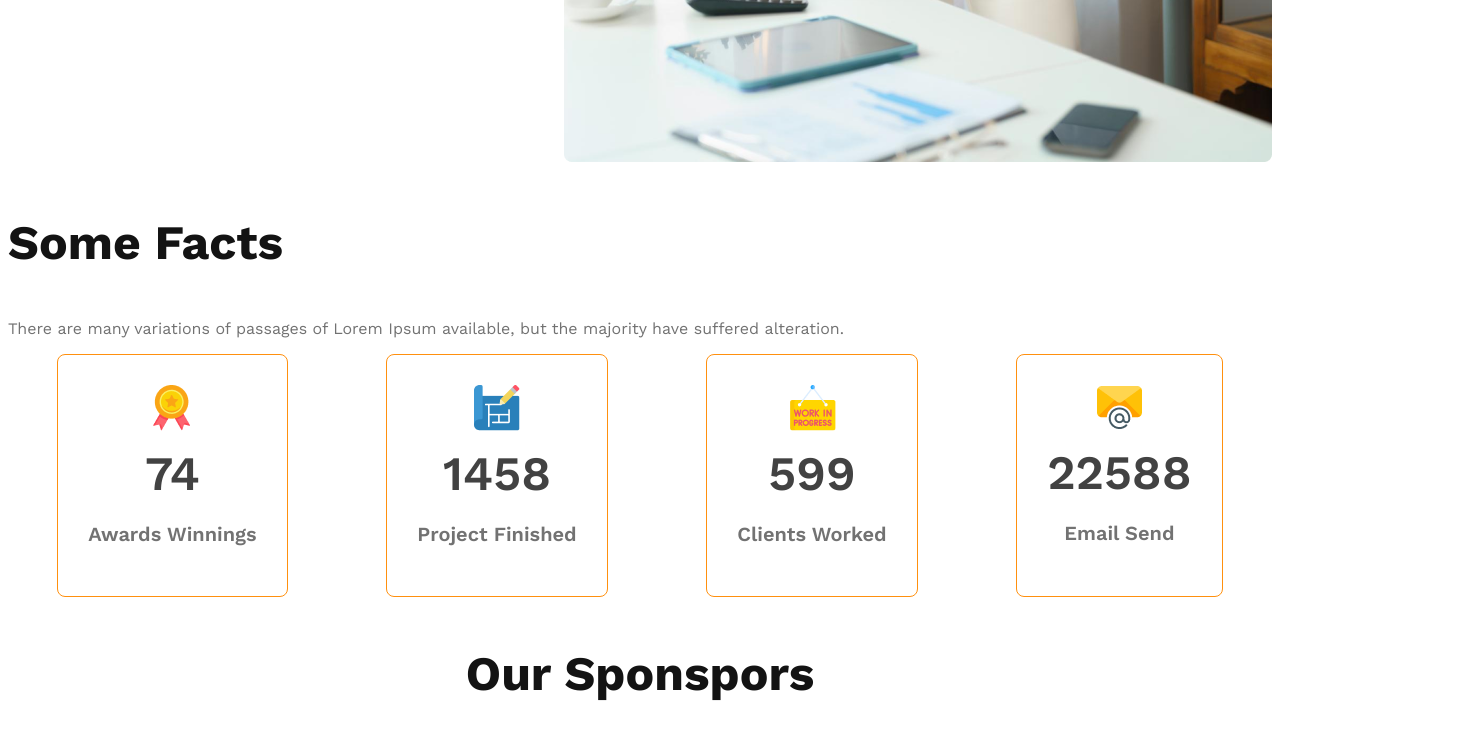
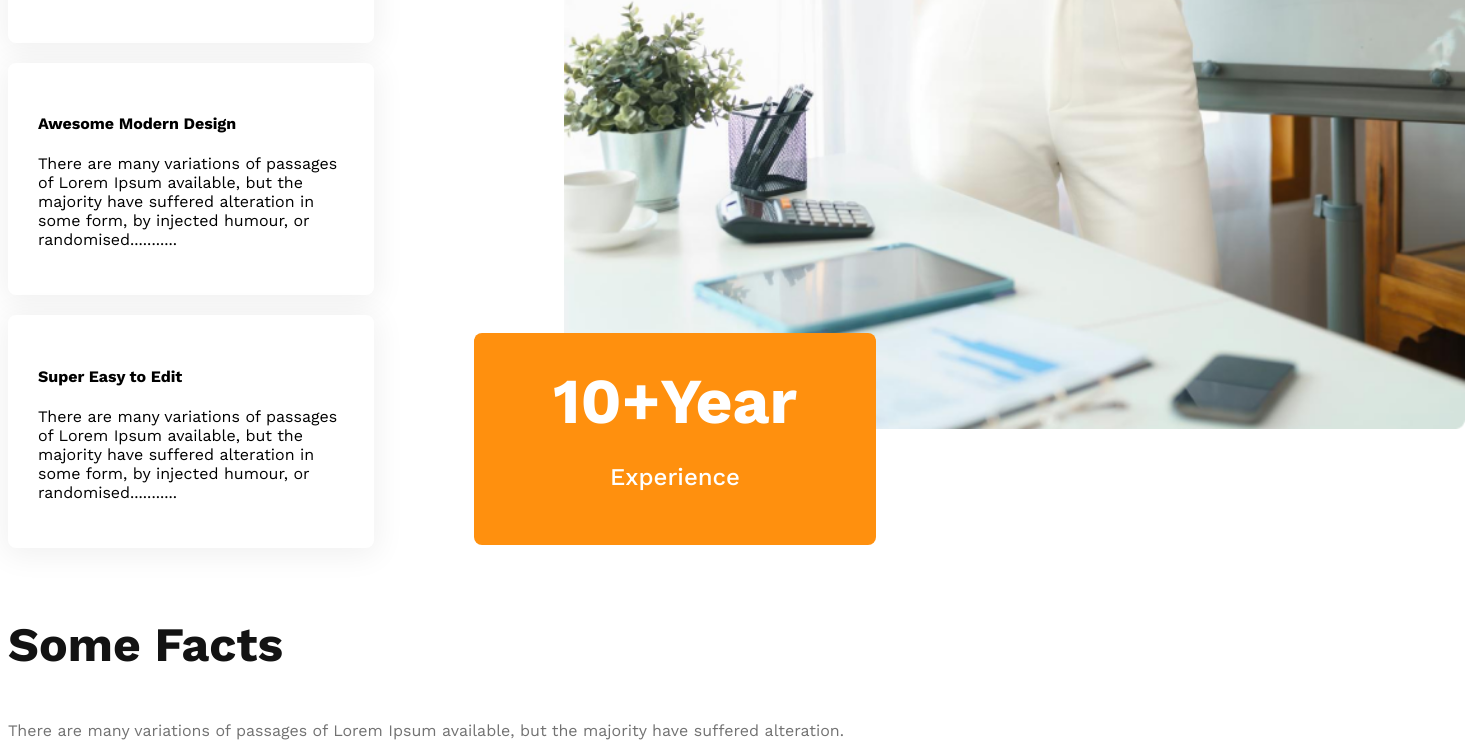
Before and after one commit to joyroy7/Architects-website, a plain HTML site: page index.html in a window 1280 px wide. Shown: the part 2710-3455 px from the top of the page, 1465 px wide, since content can reach past the window. Drawn offline with nearby package versions, Linux system fonts and the light colour scheme.

Commit message:
my first commit

```diff
--- a/index.html
+++ b/index.html
@@ -27,6 +27,7 @@
         </div>
 
     </header>
+
     <main>
         <section class="team">
             <div class="team-img">
@@ -41,30 +42,35 @@
                 <button class="btom">Explore More</button>
             </div>
         </section>
+
         <section class="feature">
             <div class="feature-content">
-                <h3 class="title">Features you will love & enjoy</h3>
+                <h3 class="title">Features you will <br> love & enjoy</h3>
                 <p class="banner-discription">There are many variations of passages of Lorem Ipsum available, but the majority have suffered alteration in some form, by injected humour, or randomised words which don't look even</p>
-                <div>
+                <div class="feature-box">
                     <h4>Dexktop & Mobile Version</h4>
                     <p>There are many variations of passages of Lorem Ipsum available, but the majority have suffered alteration in some form, by injected humour, or randomised...........</p>
                 </div>
-                <div>
+                <div class="feature-box">
                     <h4>Drag & Drop Builder</h4>
                     <p>There are many variations of passages of Lorem Ipsum available, but the majority have suffered alteration in some form, by injected humour, or randomised...........</p>
                 </div>
-                <div>
+                <div class="feature-box">
                     <h4>Awesome Modern Design</h4>
                     <p>There are many variations of passages of Lorem Ipsum available, but the majority have suffered alteration in some form, by injected humour, or randomised...........</p>
                 </div>
-                <div>
+                <div class="feature-box">
                     <h4>Super Easy to Edit</h4>
                     <p>There are many variations of passages of Lorem Ipsum available, but the majority have suffered alteration in some form, by injected humour, or randomised...........</p>
                 </div>
 
             </div>
-            <div>
+            <div class="feture-img">
                 <img src="images/architect.png" alt="">
+                <div class="ten-year">
+                    <h3>10+Year</h3>
+                    <p>Experience</p>
+                </div>
             </div>
 
         </section>
--- a/style/responsive.css
+++ b/style/responsive.css
@@ -99,6 +99,48 @@ main{
     font-weight: 700;
 }
 
+/* features */
+.feature{
+    display: flex;
+    margin-top: 130px;
+    gap: 100px;
+}
+
+.feature-box{
+    border-radius: 8px;
+    background: #FFF;
+    box-shadow: 0px 4px 30px 4px rgba(0, 0, 0, 0.06);
+    padding: 30px;
+    margin-bottom: 20px;
+}
+.feature .title{
+    border-left: 5px solid #FF900E;
+    padding-left: 20px;
+}
+.feture-img img{
+    height: 90%;
+    margin-left: 90px;
+}
+.ten-year{
+    border-radius: 8px;
+    background: #FF900E;
+    color: white;
+    width: 342px;
+    padding: 30px;
+    text-align: center;
+    position: relative;
+    bottom: 100px;
+
+}
+.ten-year h3{
+    font-size: 4rem;
+    margin: 0px;
+}
+.ten-year p{
+    font-size: 1.5rem;
+    font-weight: 500;
+
+}
 
 /* fact */
 .fact-card{
@@ -124,14 +166,6 @@ main{
     font-size: 1.25rem;
     font-weight: 600;
 }
-
-/* features */
-.feature{
-    display: flex;
-    margin-top: 130px;
-    gap: 100px;
-}
-
 
 /* Sponspors */
 .sponser{
```
